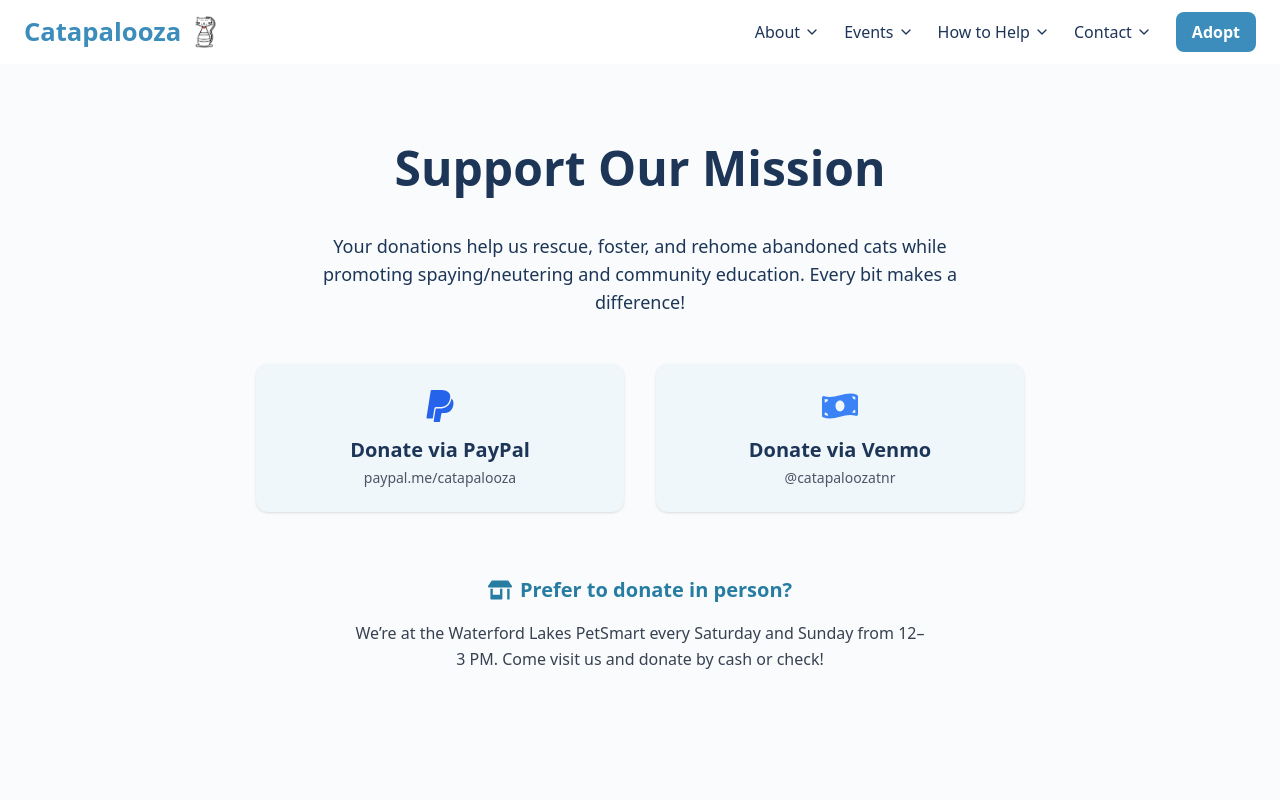
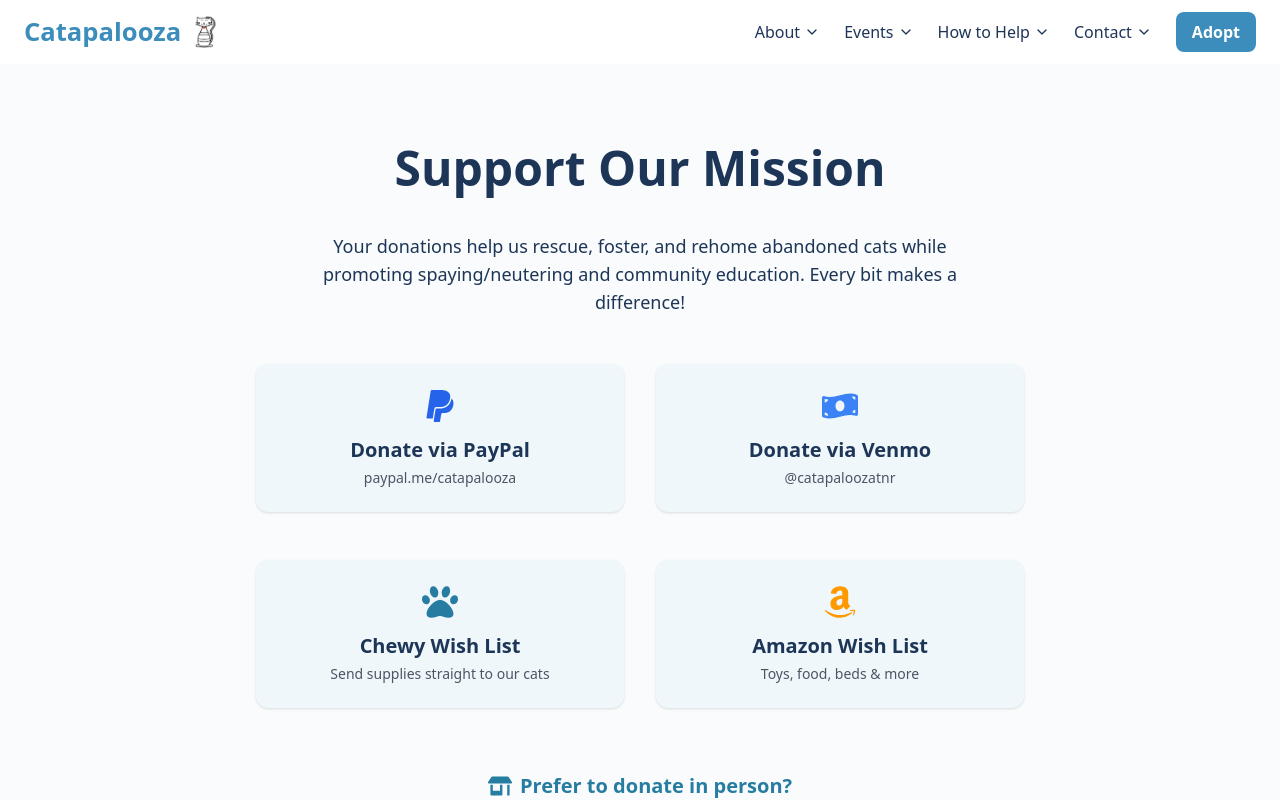
Before and after one commit to nicourrea/catapalooza-site, a React (Vite) app: page /help/donate in a window 1280 px wide. Shown: the top 800 px of the page. Built offline with nearby package versions, Linux system fonts and the light colour scheme.

Commit message:
added chewy and amazon to donate

```diff
--- a/src/components/Donate.jsx
+++ b/src/components/Donate.jsx
@@ -1,6 +1,12 @@
 // src/components/Donate.jsx
 import React from 'react';
-import { FaPaypal, FaMoneyBillWave, FaStoreAlt } from 'react-icons/fa'; // ✅ Fixed: FaVenmo replaced
+import {
+  FaPaypal,
+  FaMoneyBillWave,
+  FaStoreAlt,
+  FaPaw,
+  FaAmazon
+} from 'react-icons/fa';
 
 const Donate = () => {
   return (
@@ -12,6 +18,7 @@
       </p>
 
       <div className="grid grid-cols-1 md:grid-cols-2 gap-8 w-full max-w-3xl text-center">
+        {/* PayPal */}
         <a
           href="https://www.paypal.com/paypalme/catapalooza"
           target="_blank"
@@ -23,18 +30,47 @@
           <p className="text-sm text-gray-600 mt-1">paypal.me/catapalooza</p>
         </a>
 
+        {/* Venmo */}
         <a
           href="https://account.venmo.com/u/catapaloozatnr"
           target="_blank"
           rel="noopener noreferrer"
           className="bg-[#f0f7fb] rounded-xl shadow hover:shadow-lg transition p-6 flex flex-col items-center justify-center"
         >
-          <FaMoneyBillWave className="text-blue-500 text-4xl mb-3" /> {/* 🔄 Replaced FaVenmo */}
+          <FaMoneyBillWave className="text-blue-500 text-4xl mb-3" />
           <h2 className="text-xl font-semibold">Donate via Venmo</h2>
           <p className="text-sm text-gray-600 mt-1">@catapaloozatnr</p>
         </a>
       </div>
 
+      {/* Chewy and Amazon Wish Lists */}
+      <div className="grid grid-cols-1 md:grid-cols-2 gap-8 w-full max-w-3xl text-center mt-12">
+        {/* Chewy */}
+        <a
+          href="https://www.chewy.com/g/catapalooza-inc_b77045412#wish-list&wishlistsortby=DEFAULT"
+          target="_blank"
+          rel="noopener noreferrer"
+          className="bg-[#f0f7fb] rounded-xl shadow hover:shadow-lg transition p-6 flex flex-col items-center justify-center"
+        >
+          <FaPaw className="text-[#277DA1] text-4xl mb-3" />
+          <h2 className="text-xl font-semibold">Chewy Wish List</h2>
+          <p className="text-sm text-gray-600 mt-1">Send supplies straight to our cats</p>
+        </a>
+
+        {/* Amazon */}
+        <a
+          href="https://www.amazon.com/hz/wishlist/ls/2Y6FRC405YYF2?ref_=wl_share"
+          target="_blank"
+          rel="noopener noreferrer"
+          className="bg-[#f0f7fb] rounded-xl shadow hover:shadow-lg transition p-6 flex flex-col items-center justify-center"
+        >
+          <FaAmazon className="text-[#FF9900] text-4xl mb-3" />
+          <h2 className="text-xl font-semibold">Amazon Wish List</h2>
+          <p className="text-sm text-gray-600 mt-1">Toys, food, beds & more</p>
+        </a>
+      </div>
+
+      {/* In-Person Donation Info */}
       <div className="mt-16 max-w-xl text-center">
         <div className="flex items-center justify-center gap-2 text-[#277DA1] text-2xl mb-4">
           <FaStoreAlt />
```
